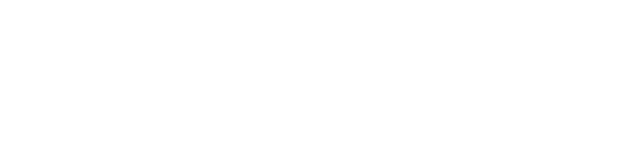
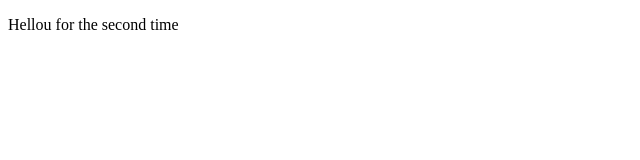
Before and after one commit to Tadeus0802/project-git, a plain HTML site: page index.html in a window 1280 px wide. Shown: the whole page, without its empty margins (0-640 px from the left). Drawn offline with Linux system fonts and the light colour scheme.

Commit message:
Version 0.0.2

```diff
--- a/index.html
+++ b/index.html
@@ -7,6 +7,6 @@
     <title>Hello From Git</title>
 </head>
 <body>
-
+    <p>Hellou for the second time</p>
 </body>
 </html>
```
